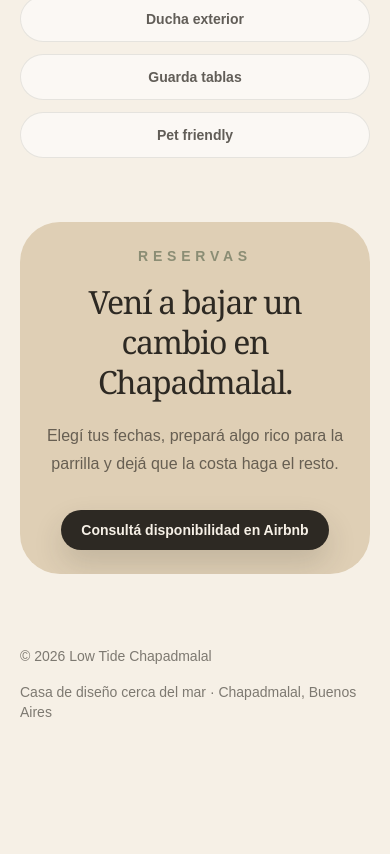
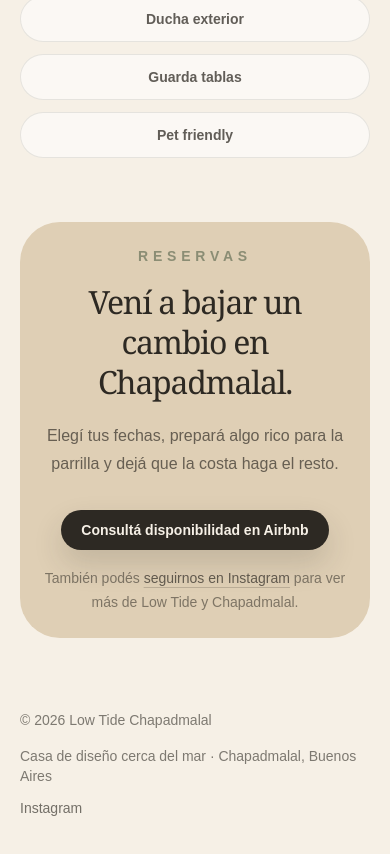
Before and after one commit to MarianEsteban/low-tide-web, a Next.js app: page / in a window 390 px wide. Shown: the part 6478-7332 px from the top of the page. Before the commit the page ends 7240 px from the top, so only its background shows below. Built offline with nearby package versions, Linux system fonts and the light colour scheme.

Commit message:
Add Instagram links to landing page

```diff
--- a/src/app/page.tsx
+++ b/src/app/page.tsx
@@ -2,6 +2,8 @@ import Image from "next/image";
 
 const airbnbHref =
   "https://www.airbnb.com.ar/rooms/1720756771533061117?unique_share_id=1eb7cf14-6a77-4d79-b93a-493d29b4adda&viralityEntryPoint=1&s=76";
+
+const instagramHref = "https://www.instagram.com/lowtide.chapa/";
 
 const navItems = [
   { label: "La casa", href: "#casa" },
@@ -125,6 +127,14 @@ export default function Home() {
                 {item.label}
               </a>
             ))}
+            <a
+              href={instagramHref}
+              target="_blank"
+              rel="noreferrer"
+              className="transition hover:text-charcoal"
+            >
+              Instagram
+            </a>
           </nav>
           <CtaLink>Ver en Airbnb</CtaLink>
         </div>
@@ -281,12 +291,34 @@ export default function Home() {
           <div className="mt-8 sm:mt-10">
             <CtaLink>Consultá disponibilidad en Airbnb</CtaLink>
           </div>
+          <p className="mx-auto mt-4 max-w-xl text-sm leading-6 text-charcoal/55 sm:mt-5">
+            También podés{" "}
+            <a
+              href={instagramHref}
+              target="_blank"
+              rel="noreferrer"
+              className="font-medium text-charcoal/70 underline decoration-charcoal/20 underline-offset-4 transition hover:text-charcoal"
+            >
+              seguirnos en Instagram
+            </a>{" "}
+            para ver más de Low Tide y Chapadmalal.
+          </p>
         </div>
       </section>
 
       <footer className="mx-auto flex max-w-7xl flex-col gap-4 px-5 py-10 text-sm text-charcoal/60 sm:px-8 md:flex-row md:items-center md:justify-between">
         <p>© 2026 Low Tide Chapadmalal</p>
-        <p>Casa de diseño cerca del mar · Chapadmalal, Buenos Aires</p>
+        <div className="flex flex-col gap-3 sm:flex-row sm:items-center sm:gap-5">
+          <p>Casa de diseño cerca del mar · Chapadmalal, Buenos Aires</p>
+          <a
+            href={instagramHref}
+            target="_blank"
+            rel="noreferrer"
+            className="font-medium text-charcoal/65 transition hover:text-charcoal"
+          >
+            Instagram
+          </a>
+        </div>
       </footer>
     </main>
   );
```
